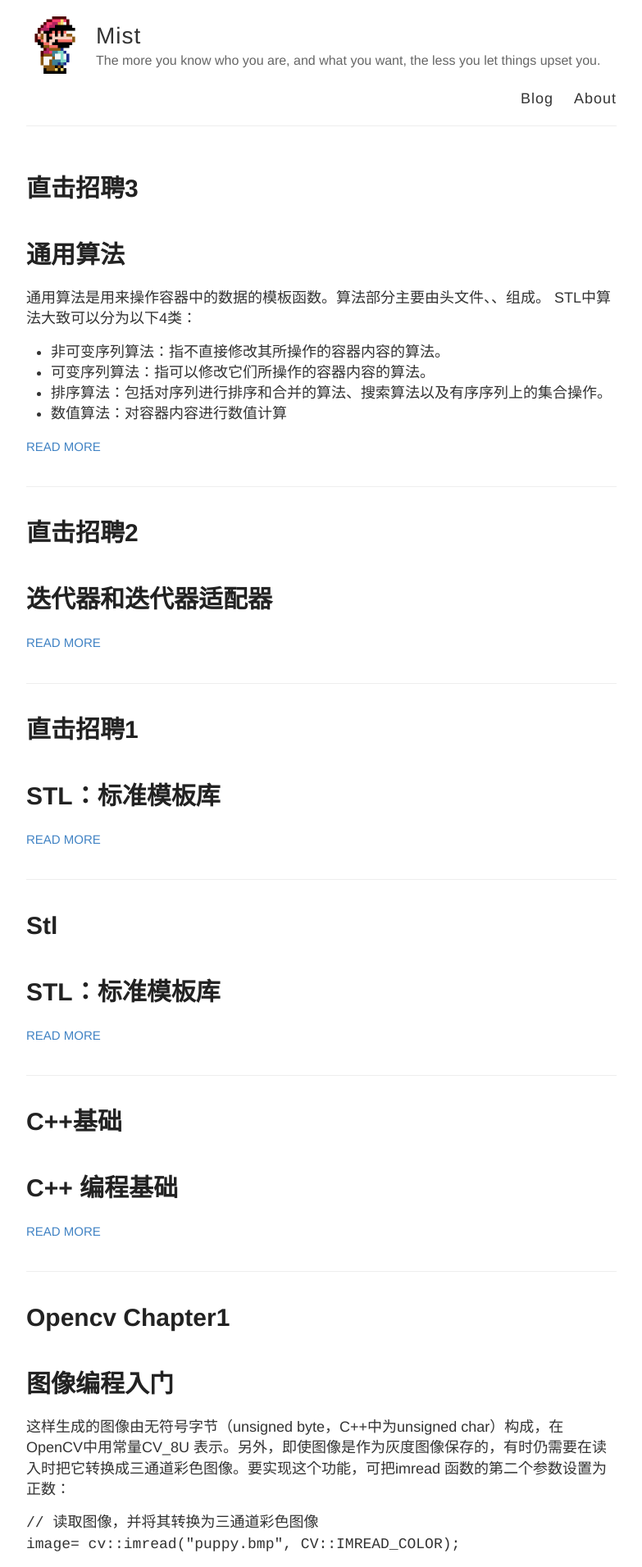
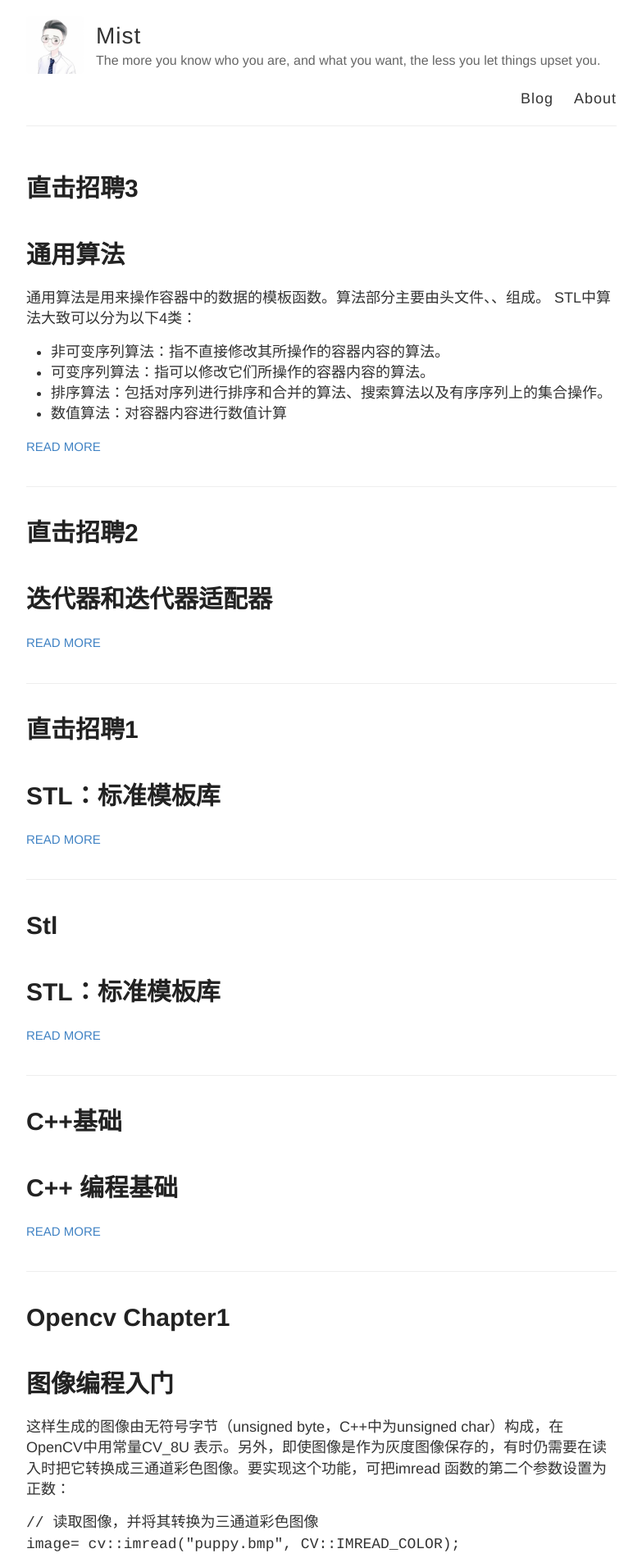
Before and after one commit to BaiZhaohui/BaiZhaohui, a Jekyll site: the page built from index.html, in a window 1280 px wide. Shown: the top 1911 px of the page at 82% size, without its empty margins (248-1031 px from the left). Built offline with Jekyll 4.4.1, drawn with Linux system fonts in a browser that asks for light colours.

Commit message:
Update _config.yml

```diff
--- a/_config.yml
+++ b/_config.yml
@@ -9,7 +9,7 @@ name: Mist
 description: The more you know who you are, and what you want, the less you let things upset you.
 
 # URL of your avatar or profile pic (you could use your GitHub profile pic)
-avatar: https://baizhaohui.github.io/images/Retro_Mario_Wo.png
+avatar: https://baizhaohui.github.io/images/knceh2tuc4u.jpg
 
 #
 # Flags below are optional
```
